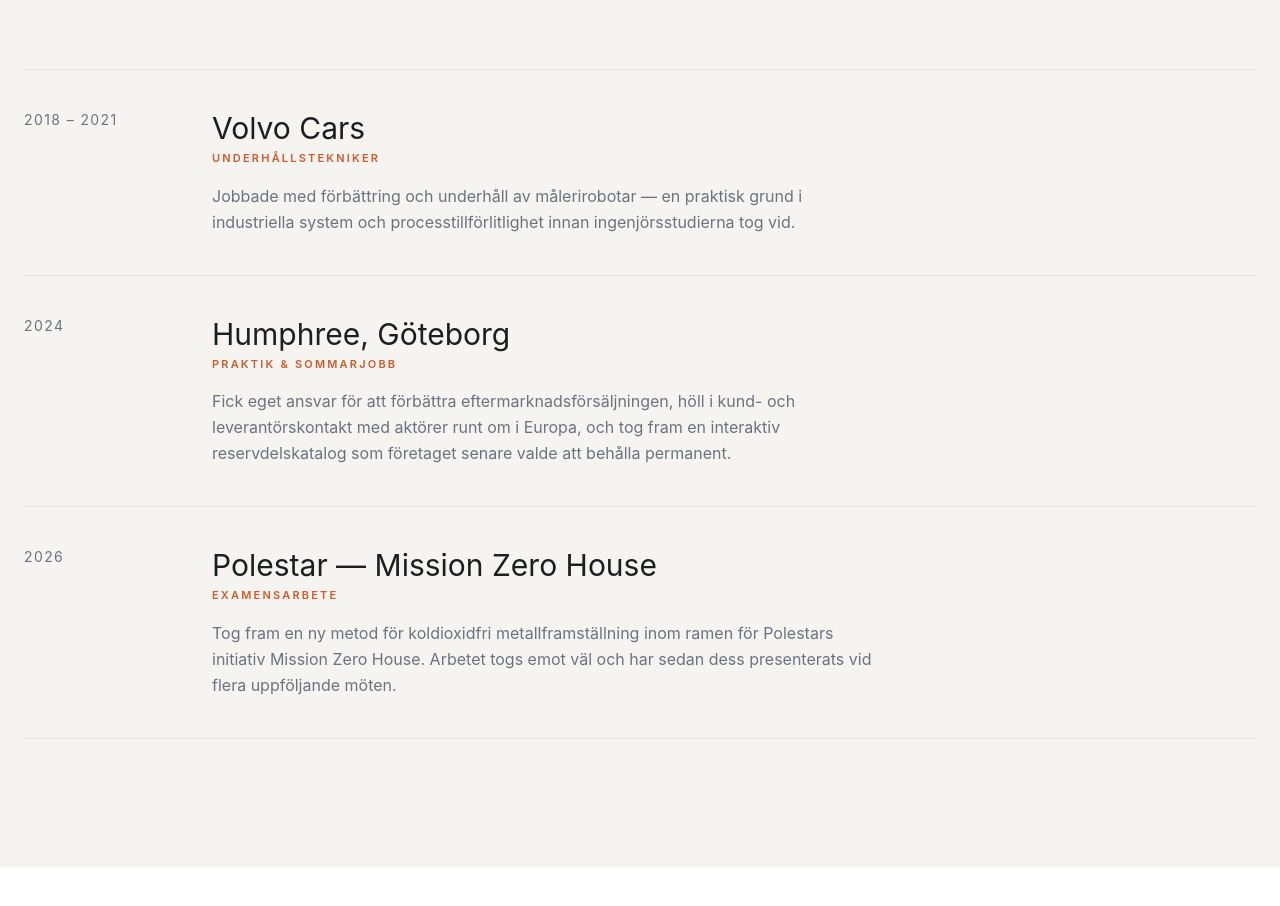
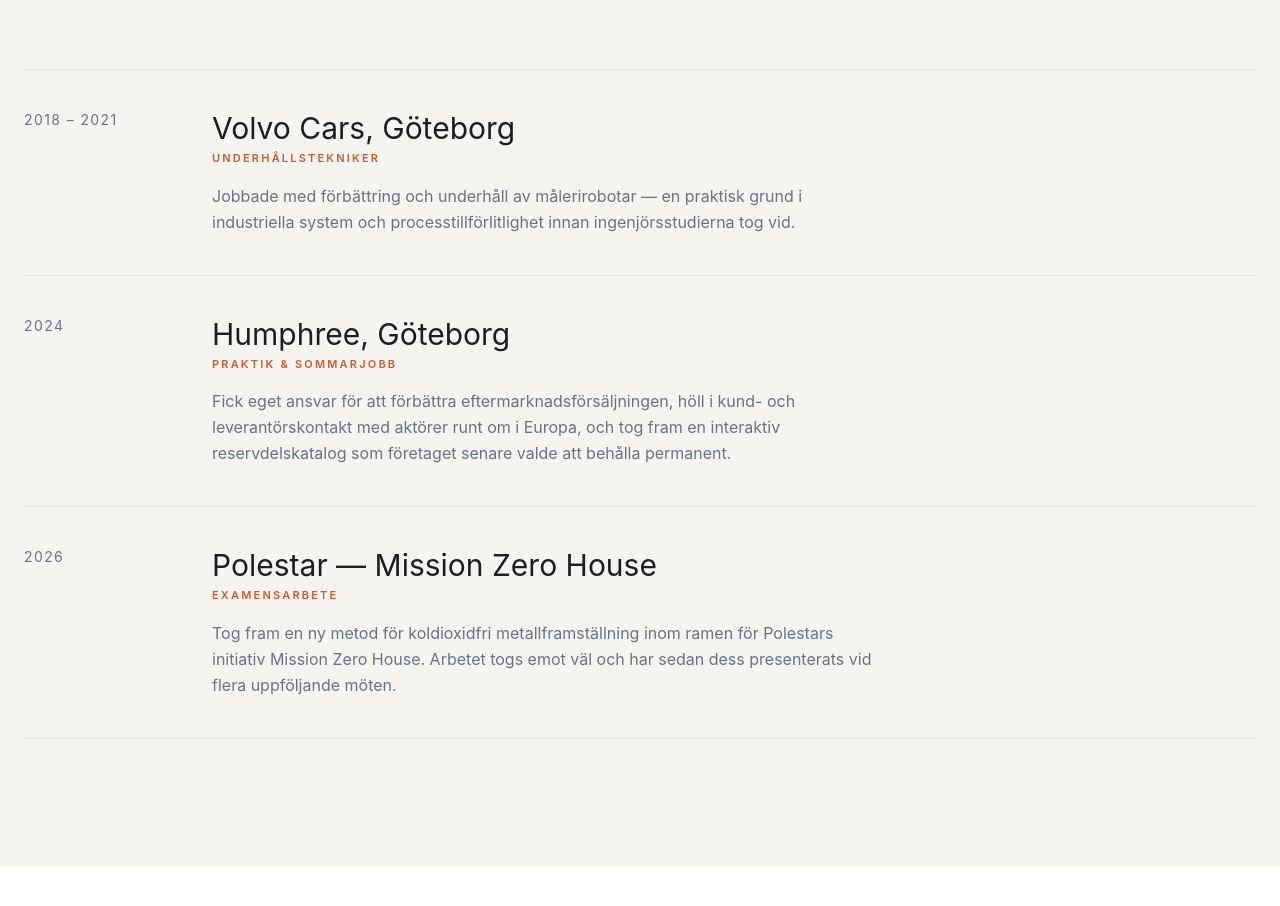
Before and after one commit to Walltair-code/Walltair-code.github.io, a React (Vite) app: page / in a window 1280 px wide. Shown: the part 969-1875 px from the top of the page. Built offline with nearby package versions, Linux system fonts and the light colour scheme.

Commit message:
added göteborg to volvo cars

```diff
--- a/src/pages/Index.tsx
+++ b/src/pages/Index.tsx
@@ -114,7 +114,7 @@
             {[
               {
                 period: "2018 – 2021",
-                place: "Volvo Cars",
+                place: "Volvo Cars, Göteborg",
                 role: "Underhållstekniker",
                 description:
                   "Jobbade med förbättring och underhåll av målerirobotar — en praktisk grund i industriella system och processtillförlitlighet innan ingenjörsstudierna tog vid.",
```
